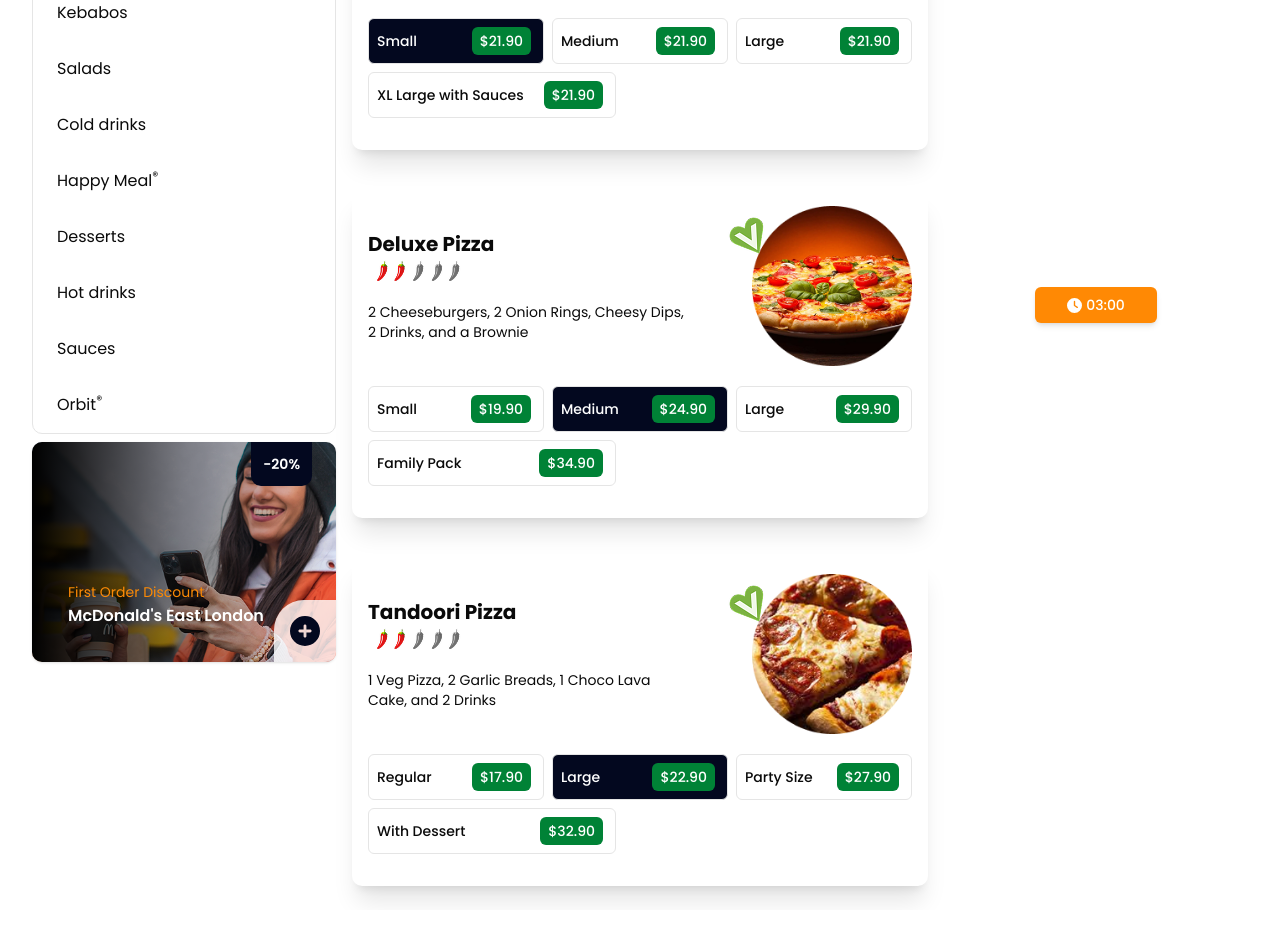
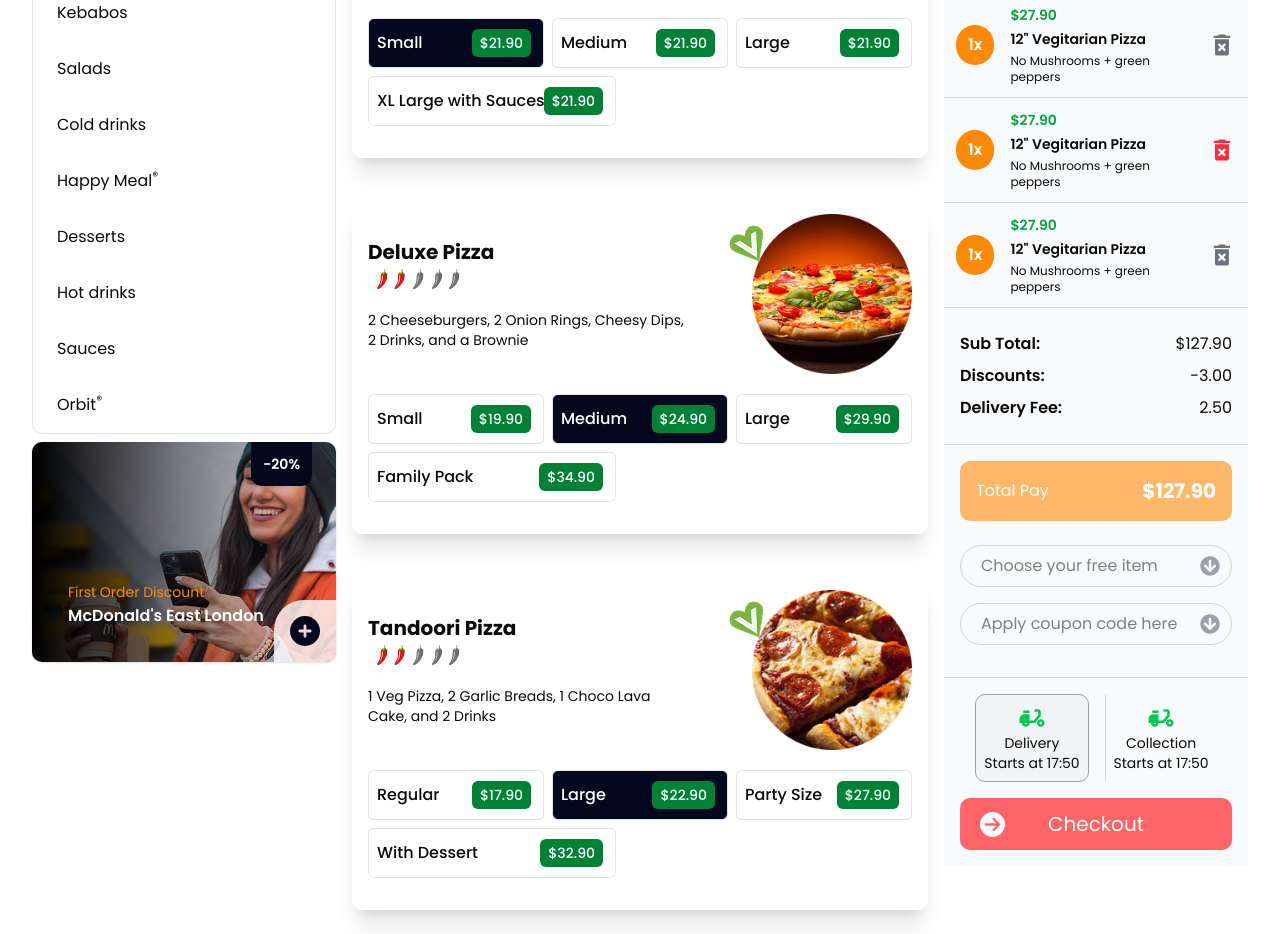
Before and after one commit to gideonabe/foodie, a Next.js app: page /order in a window 1280 px wide. Shown: the part 300-1234 px from the top of the page. Before the commit the page ends 1210 px from the top, so only its background shows below. Built offline with nearby package versions, Linux system fonts and the light colour scheme.

Commit message:
more commit

```diff
--- a/src/app/order/page.js
+++ b/src/app/order/page.js
@@ -7,6 +7,10 @@ import { FaClock, FaCirclePlus } from "react-icons/fa6";
 import { ImSpoonKnife } from "react-icons/im";
 import DiscountCard from '@/components/DiscountCard';
 import CartCard from '@/components/CartCard';
+import { FaBasketShopping } from "react-icons/fa6";
+import { MdDeleteForever } from "react-icons/md";
+import { MdDeliveryDining } from "react-icons/md";
+import { FaCircleArrowRight } from "react-icons/fa6";
 
 const ordering = () => {
 
@@ -97,7 +101,8 @@ const ordering = () => {
           ))}
         </section> */}
 
-        <div className='flex max-w-[95%] mx-auto w-full my-4'>
+
+        <div className='flex flex-col md:flex-row max-w-[95%] mx-auto w-full my-4'>
 
           {/* Left container */}
           <div className='flex flex-[25%] w-full flex-col justify-start items-start'>
@@ -154,13 +159,114 @@ const ordering = () => {
           </div>
 
           {/* Right Container */}
-          <div className='flex flex-[25%] w-full justify-center items-center relative'>
-            <div className="flex">
-              <span className="flex justify-center items-center gap-1 bg-orange-400 text-white px-8 py-2 text-sm rounded-sm font-medium shadow-md">
-                <FaClock size={15}/> <p className='text-white'>03:00</p>
+          <div className='flex flex-col flex-[25%] w-full h-full justify-center items-center relative mt-4'>
+            <div className="flex w-full">
+              <span className="flex justify-center items-center gap-1 bg-orange-400 text-white w-full px-4 py-6 text-sm rounded-sm font-medium shadow-md">
+                <FaClock size={20}/> <p className='text-white font-semibold'>Open until 03:00 AM</p>
               </span>
             </div>
-
+            <div className='flex flex-col w-full bg-gray-50'>
+              <div className='flex flex-1 bg-[#028643] w-full rounded-t-lg justify-center items-center gap-2 mt-2 text-white px-4 py-6'>
+                <FaBasketShopping size={32}/>
+                <h1 className='font-semibold'>My Basket</h1>
+              </div>
+              <div className='flex w-full justify-evenly items-center p-3  gap-2 border-b border-gray-300'>
+                <p className='bg-[#FC8A06] px-3 py-2 rounded-full text-white font-semibold'>1x</p>
+                <div className='flex flex-col w-full text-sm gap-1 justify-start items-start pl-2'>
+                  <p className='text-green-600 font-semibold'>$27.90</p>
+                  <p className='font-semibold'>12" Vegitarian Pizza</p>
+                  <p className='text-xs'>No Mushrooms + green peppers</p>
+                </div>
+                <MdDeleteForever size={40} className="text-gray-500 cursor-pointer" />
+              </div>
+              <div className='flex w-full justify-evenly items-center p-3  gap-2 border-b border-gray-300'>
+                <p className='bg-[#FC8A06] px-3 py-2 rounded-full text-white font-semibold'>1x</p>
+                <div className='flex flex-col w-full text-sm gap-1 justify-start items-start pl-2'>
+                  <p className='text-green-600 font-semibold'>$27.90</p>
+                  <p className='font-semibold'>12" Vegitarian Pizza</p>
+                  <p className='text-xs'>No Mushrooms + green peppers</p>
+                </div>
+                <MdDeleteForever size={40} className="text-gray-500 cursor-pointer" />
+              </div>
+              <div className='flex w-full justify-evenly items-center p-3  gap-2 border-b border-gray-300'>
+                <p className='bg-[#FC8A06] px-3 py-2 rounded-full text-white font-semibold'>1x</p>
+                <div className='flex flex-col w-full text-sm gap-1 justify-start items-start pl-2'>
+                  <p className='text-green-600 font-semibold'>$27.90</p>
+                  <p className='font-semibold'>12" Vegitarian Pizza</p>
+                  <p className='text-xs'>No Mushrooms + green peppers</p>
+                </div>
+                <MdDeleteForever size={40} className="text-red-500 cursor-pointer" />
+              </div>
+              <div className='flex w-full justify-evenly items-center p-3  gap-2 border-b border-gray-300'>
+                <p className='bg-[#FC8A06] px-3 py-2 rounded-full text-white font-semibold'>1x</p>
+                <div className='flex flex-col w-full text-sm gap-1 justify-start items-start pl-2'>
+                  <p className='text-green-600 font-semibold'>$27.90</p>
+                  <p className='font-semibold'>12" Vegitarian Pizza</p>
+                  <p className='text-xs'>No Mushrooms + green peppers</p>
+                </div>
+                <MdDeleteForever size={40} className="text-gray-500 cursor-pointer" />
+              </div>
+              <div className='flex flex-col w-full justify-center items-start px-4 py-6 gap-2 border-b border-gray-300'>
+                <div className='flex w-full justify-between items-center'>
+                  <p className='font-semibold'>Sub Total: </p>
+                  <p className=''>$127.90</p>
+                </div>
+                <div className='flex w-full justify-between items-center'>
+                  <p className='font-semibold'>Discounts: </p>
+                  <p className=' '>-3.00</p>
+                </div>
+                <div className='flex w-full justify-between items-center'>
+                  <p className='font-semibold'>Delivery Fee: </p>
+                  <p className=' '>2.50</p>
+                </div>
+              </div>
+              <div className='flex flex-col w-full justify-center items-center p-4 gap-4 border-b border-gray-300'>
+                <div className='flex w-full justify-between items-center px-4 py-4 gap-2 rounded-lg bg-orange-300 text-white'>
+                  <p>Total Pay</p>
+                  <p className='font-bold text-xl'>$127.90</p>
+                </div>
+                <div className="relative mt-2 w-full">
+                  <input
+                    type="text"
+                    className="pl-5 pr-10 py-2 border w-full border-gray-300 rounded-full max-w-[100%]"
+                    placeholder="Choose your free item"
+                  />
+                  <FaArrowCircleDown
+                    className="absolute right-3 top-1/2 transform -translate-y-1/2 text-gray-400"
+                    size={20}
+                  />
+                </div>
+                <div className="relative mb-4 w-full">
+                  <input
+                    type="text"
+                    className="pl-5 pr-10 py-2 border w-full border-gray-300 rounded-full max-w-[100%]"
+                    placeholder="Apply coupon code here"
+                  />
+                  <FaArrowCircleDown
+                    className="absolute right-3 top-1/2 transform -translate-y-1/2 text-gray-400"
+                    size={20}
+                  />
+                </div>
+              </div>
+              <div className='flex flex-col w-full justify-center items-center p-4 gap-4'>
+                <div className='flex justify-center items-center gap-4'>
+                  <div className='flex flex-col justify-center items-center cursor-pointer bg-gray-100 border border-gray-400 rounded-lg p-2 text-sm'>
+                    <MdDeliveryDining size={30} className="text-green-500 cursor-pointer"/>
+                    <p>Delivery</p>
+                    <p>Starts at 17:50</p>
+                  </div>
+                  <div className='flex flex-col justify-center items-center cursor-pointer border-l border-gray-300 p-2 text-sm'>
+                    <MdDeliveryDining size={30} className="text-green-500 cursor-pointer"/>
+                    <p>Collection</p>
+                    <p>Starts at 17:50</p>
+                  </div>
+                </div>
+                <div className='relative flex w-full justify-center items-center bg-red-400 text-white px-4 py-3 rounded-lg gap-2 cursor-pointer'>
+                  <FaCircleArrowRight size={25} className="absolute left-5 text-white cursor-pointer" />
+                  <p className='text-center text-xl'>Checkout</p>
+                </div>
+              </div>
+            </div>
           </div>
         </div>
 
--- a/src/components/CartCard.jsx
+++ b/src/components/CartCard.jsx
@@ -33,15 +33,15 @@ const CartCard = ({
       </div>
 
       {/* Sizes */}
-      <div className='my-4 grid grid-cols-3 gap-2'>
+      <div className='my-4 grid grid-cols-2 md:grid-cols-3 gap-2'>
         {sizes.map((size, index) => (
           <div
             key={index}
             className={`items-center justify-center relative border rounded-sm text-sm font-medium px-2 py-3 ${
               size.active ? 'bg-[#03081F] text-white' : 'hover:bg-[#03081F] hover:text-white'
-            } ${size.fullWidth ? 'w-62' : ''}`}
+            } ${size.fullWidth ? 'md:w-62' : ''}`}
           >
-            <p>{size.label}</p>
+            <p className='text-xs md:text-base'>{size.label}</p>
             <span className='absolute bg-green-700 hover:bg-green-800 py-1 px-2 right-3 rounded-sm top-1/2 transform -translate-y-1/2 text-white cursor-pointer'>
               ${size.price}
             </span>
```
